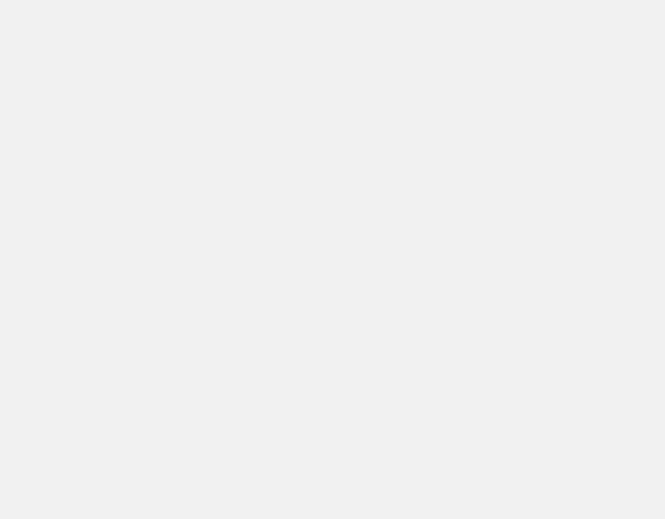
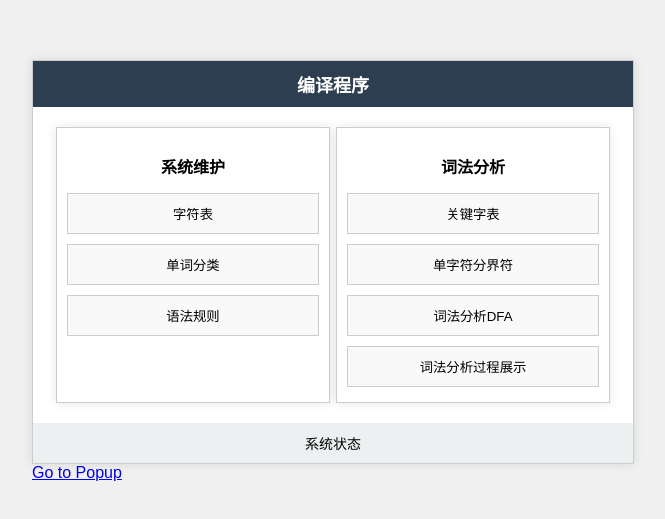
Before and after one commit to Milefer7/Lexical-Analyzer, a Vue app in the folder fe/: page /popup in a window 1280 px wide. Shown: the part 129-648 px from the top of the page, without its empty margins (307-972 px from the left). Built offline with nearby package versions, Linux system fonts and the light colour scheme.

Commit message:
thanks to zxp

```diff
--- a/fe/src/App.vue
+++ b/fe/src/App.vue
@@ -1,13 +1,20 @@
-<!-- src/App.vue -->
 <template>
   <div id="app">
-    <router-view></router-view>
+    <HomeView></HomeView>
+    <!-- 添加一个链接到/popup的路由 -->
+    <RouterLink to="/popup">Go to Popup</RouterLink>
+    <RouterView></RouterView>
+
   </div>
 </template>
 
 <script>
+import HomeView from '@/views/HomeView.vue'
 export default {
-  name: 'App'
+  name: 'App',
+  components: {
+    HomeView
+  }
 }
 </script>
 
--- a/fe/src/components/ButtonPanel.vue
+++ b/fe/src/components/ButtonPanel.vue
@@ -21,11 +21,19 @@
 </template>
 
 <script>
+import { useRouter } from 'vue-router';
+
 export default {
-    methods: {
-        openPopup(component) {
-            this.$router.push({ name: 'Popup', query: { component } });
-        }
+    setup() {
+        const router = useRouter();
+
+        const openPopup = (component) => {
+            router.push({ name: 'Popup', query: { component } });
+        };
+
+        return {
+            openPopup
+        };
     }
 }
 </script>
--- a/fe/src/router.js
+++ b/fe/src/router.js
@@ -7,7 +7,14 @@ const routes = [
     {
         path: '/',
         name: 'Home',
-        component: HomeView
+        component: HomeView,
+        cildren: [
+            {
+                path: 'popup',
+                name: 'Popup',
+                component: PopupView
+            }
+        ]
     },
     {
         path: '/popup',
```
Also changed, not shown: fe/package.json (line endings or trailing spaces).
